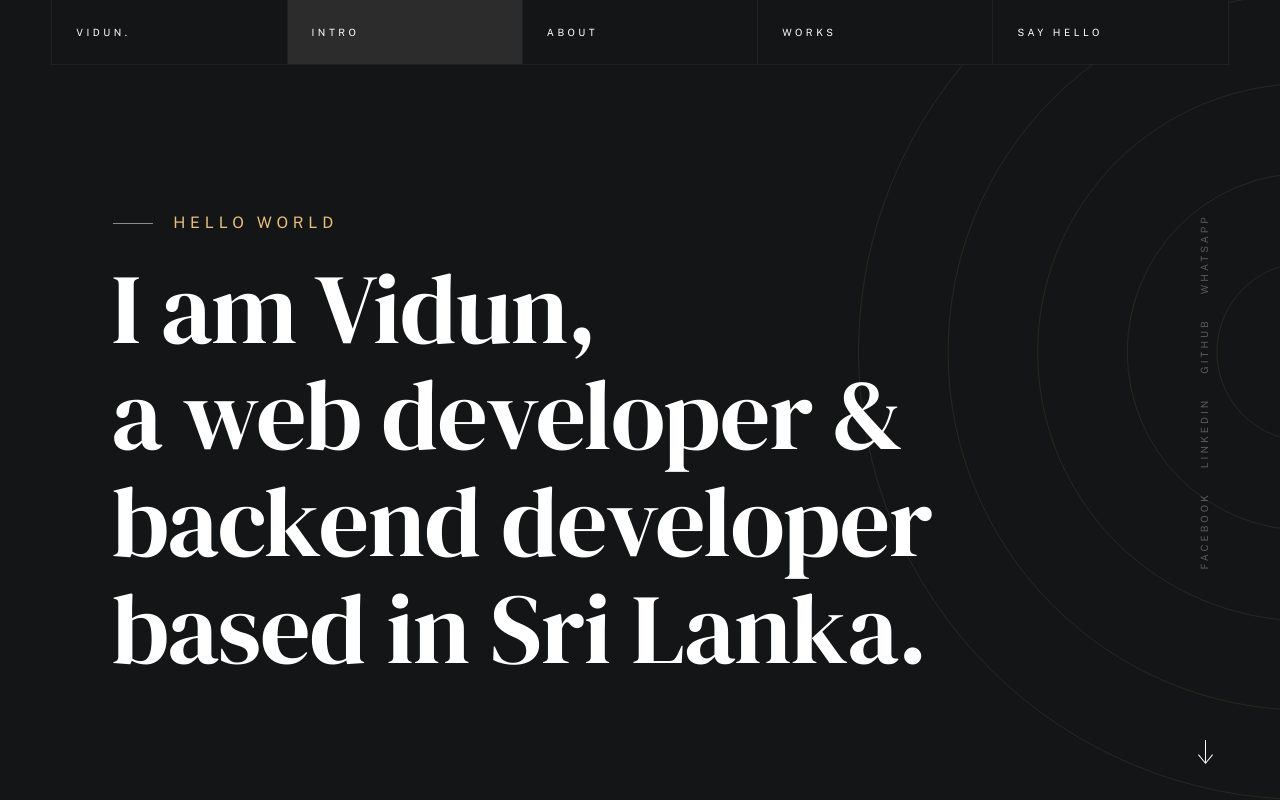
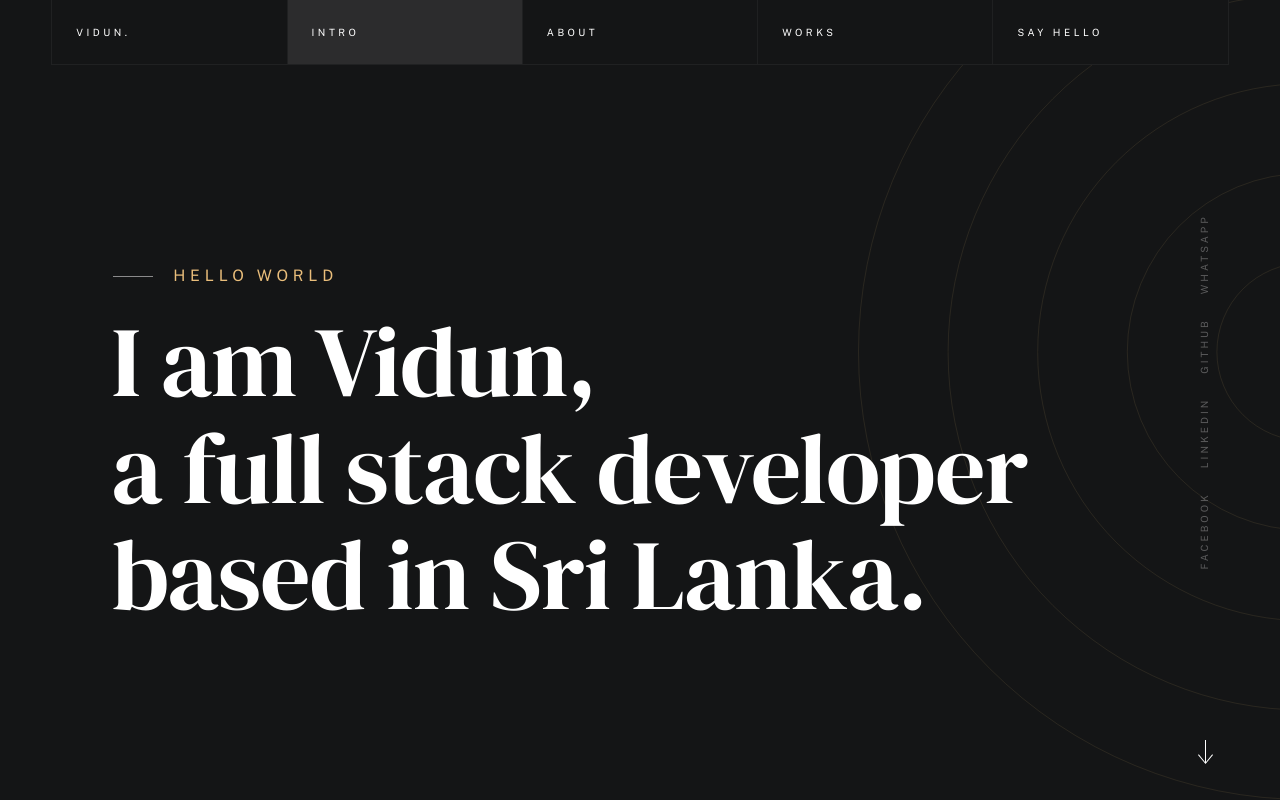
Before and after one commit to hu1man/Portfolio, a plain HTML site: page index.html in a window 1280 px wide. Shown: the top 800 px of the page. Drawn offline with nearby package versions, Linux system fonts and the light colour scheme; a web font is replaced by a local one.

Commit message:
Update index.html

```diff
--- a/index.html
+++ b/index.html
@@ -93,7 +93,7 @@
 
                         <h1 class="text-huge-title">
                             I am Vidun,<br>
-                            a web developer & backend developer<br>
+                            a full stack developer<br>
                             based in Sri Lanka.
                         </h1>
                     </div>
```
